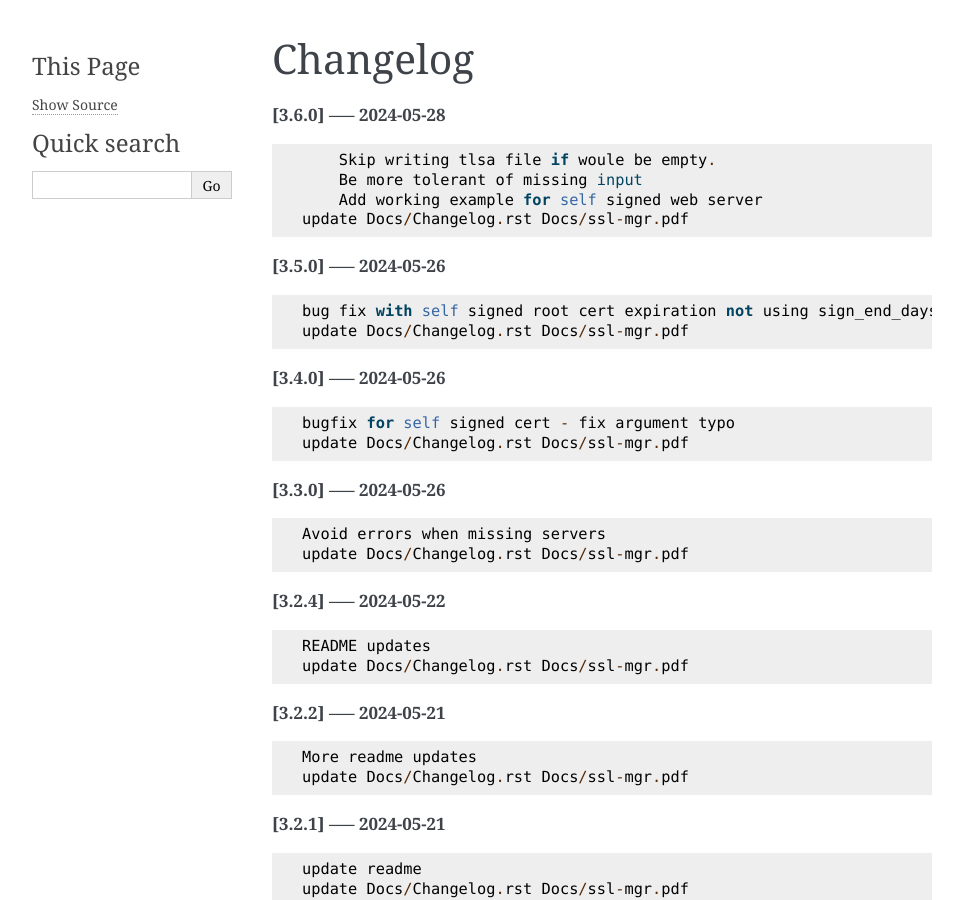
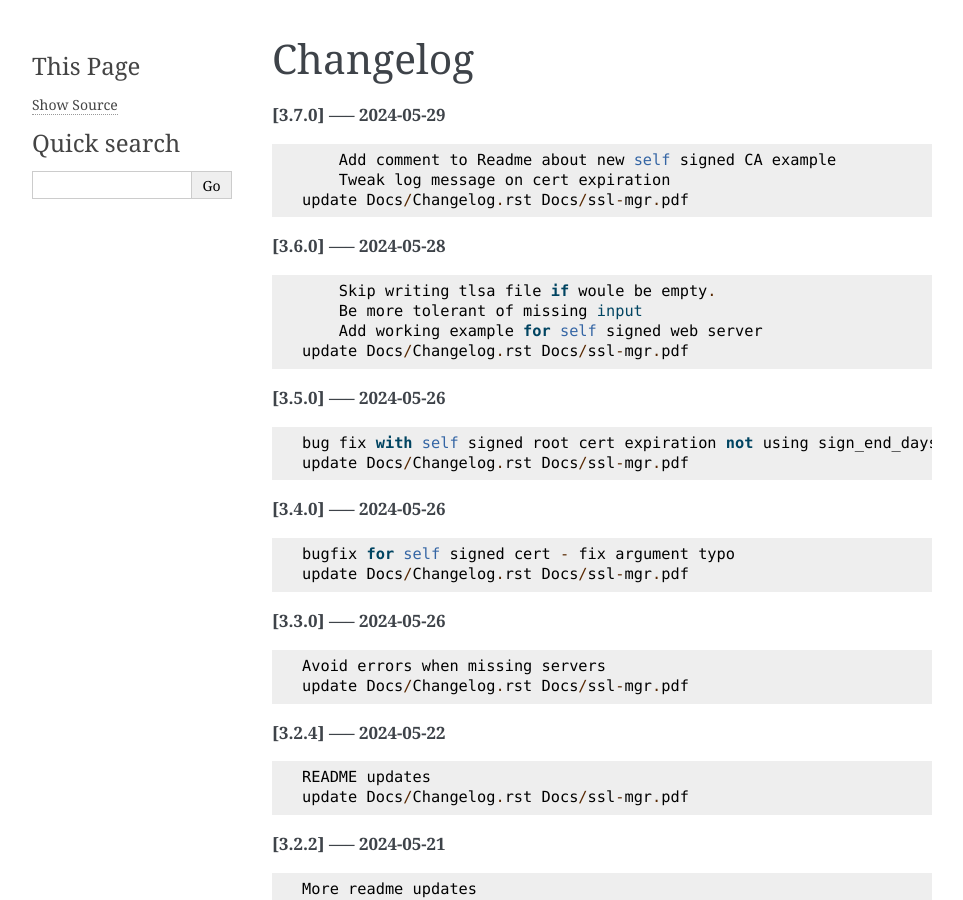
Before and after one commit to gene-git/ssl-mgr, a Sphinx documentation site: the page built from Docs/Changelog.rst, in a window 1280 px wide and 900 px high. Shown: the whole window, without its empty margins (148-1111 px from the left). Built offline with Sphinx 7.4.7, drawn with Linux system fonts in a browser that asks for light colours; pages that are not in the unit, such as notebooks, are missing from menus.

Commit message:
update Docs/Changelog.rst Docs/ssl-mgr.pdf

```diff
--- a/Docs/Changelog.rst
+++ b/Docs/Changelog.rst
@@ -1,5 +1,12 @@
 Changelog
 =========
+
+**[3.7.0] ----- 2024-05-29** ::
+
+	        Add comment to Readme about new self signed CA example
+	        Tweak log message on cert expiration
+	    update Docs/Changelog.rst Docs/ssl-mgr.pdf
+
 
 **[3.6.0] ----- 2024-05-28** ::
 
```
Also changed, not shown: 1 other file.
